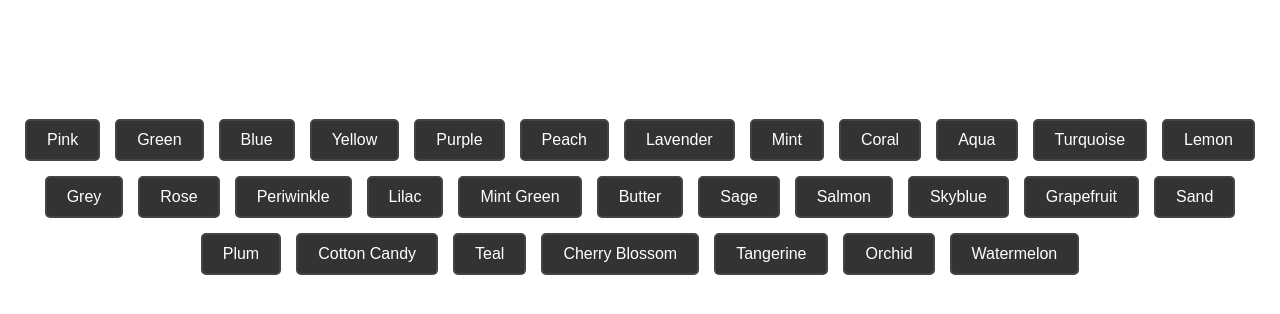
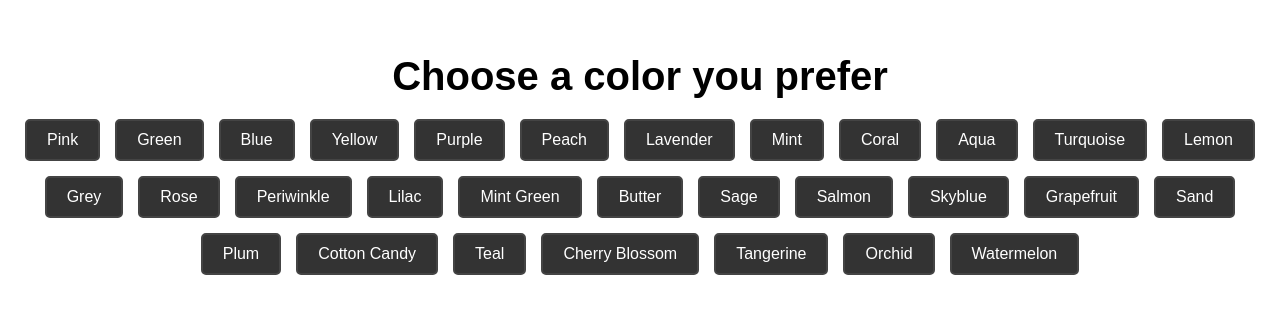
Before and after one commit to M-Saleh-N/button-color-changer, a React (Create React App) app: page / in a window 1280 px wide. Shown: the part 236-550 px from the top of the page. Built offline with nearby package versions, Linux system fonts and the light colour scheme.

Commit message:
changed the h1 colour to black

```diff
--- a/src/styles/button.css
+++ b/src/styles/button.css
@@ -7,7 +7,7 @@
 body {
   font-family: Arial, sans-serif;
   background-color: #222222;
-  color: #fff;
+  color: #000000;
 }
 
 .container {
```
